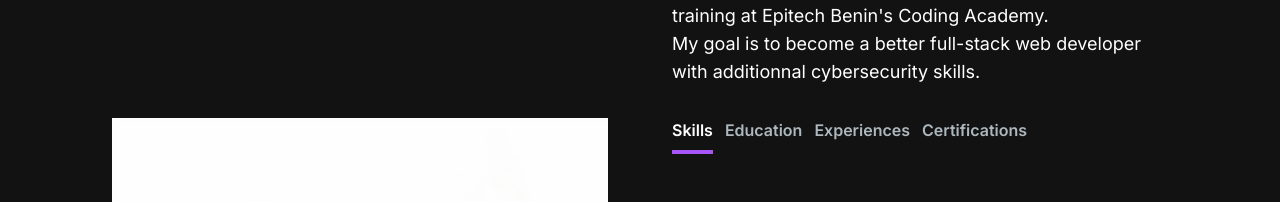
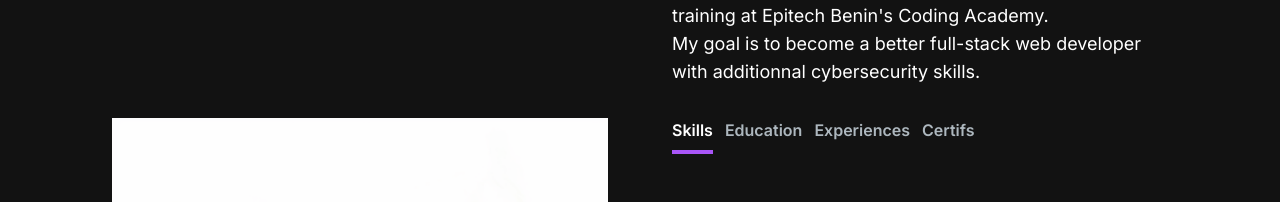
Before and after one commit to Ariel013/Portfolio, a Next.js app: page / in a window 1280 px wide. Shown: the part 942-1144 px from the top of the page. Built offline with nearby package versions, Linux system fonts and the light colour scheme.

Commit message:
FIx Certifications to Certifs

```diff
--- a/src/app/components/AboutSection.jsx
+++ b/src/app/components/AboutSection.jsx
@@ -176,7 +176,7 @@ const TAB_DATA = [
     ),
   },
   {
-    title: "Certifications",
+    title: "Certifs",
     id: "certifications",
     content: (
       <section className="text-gray-600 dark:text-gray-200 body-font ">
@@ -269,7 +269,7 @@ const AboutSection = () => {
               active={tab === "certifications"}
             >
               {" "}
-              Certifications{" "}
+              Certifs{" "}
             </TabButton>
           </div>
           <div className="mt-8">
```
